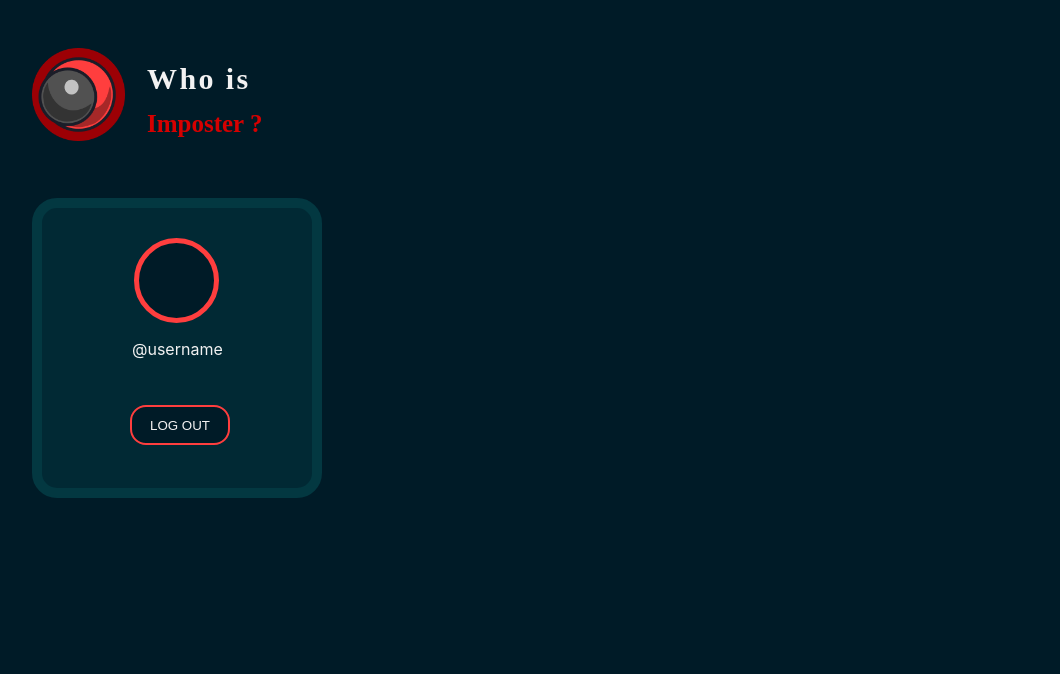
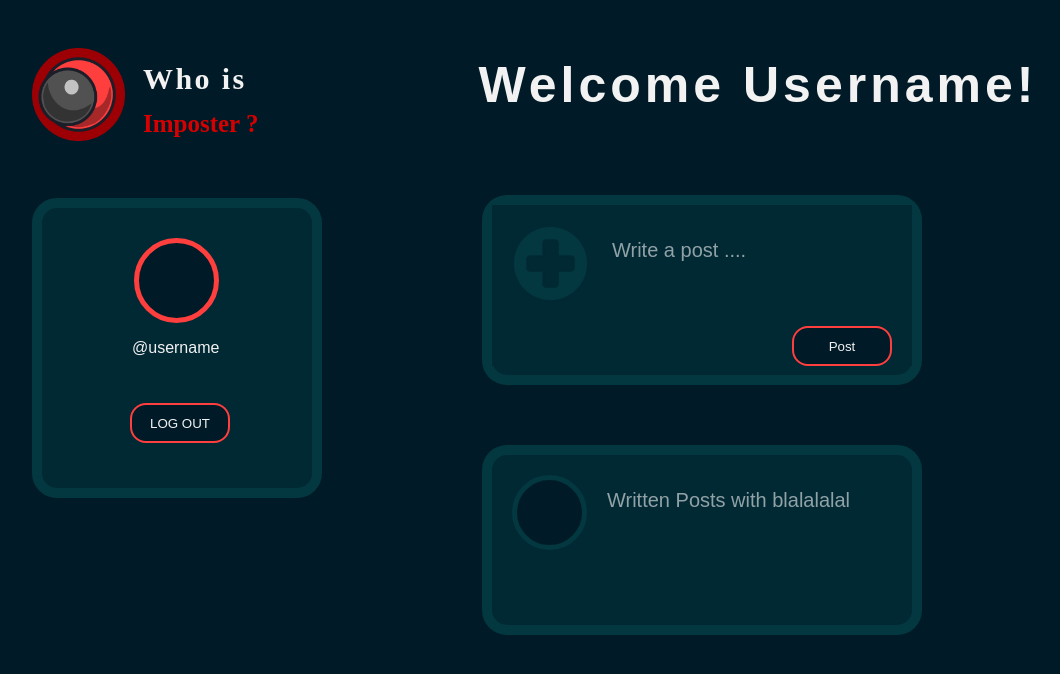
Before and after one commit to Abhishek-kumar09/who-is-imposter-frontend, a React (Create React App) app: page /UserDashboard in a window 1280 px wide. Shown: the top 674 px of the page, without its empty margins (18-1078 px from the left). Built offline with nearby package versions, Linux system fonts and the light colour scheme.

Commit message:
fixed alignments and fonts

```diff
--- a/src/App.css
+++ b/src/App.css
@@ -1,7 +1,7 @@
 .App {
   text-align: center;
 }
-
+@import url('https://fonts.googleapis.com/css2?family=Poppins:wght@100&display=swap');
 .App-logo {
   height: 40vmin;
   pointer-events: none;
--- a/src/User-Dashboard/dashboard.css
+++ b/src/User-Dashboard/dashboard.css
@@ -1,3 +1,6 @@
+*{
+    font-family: 'Poppins', sans-serif;
+}
 .dashboard{
     margin-top: 48px;
     margin-left: 50px;
@@ -5,14 +8,17 @@
 
 .logo > img{
     width: 93px;
+
 }
 
 .side-bar-header{
     display: flex;
+    justify-content: normal;
+    width: 1200px;
 }
 
 .header{
-    margin-left: 22px;
+    margin-left: 18px;
     margin-top: 5px;
 }
 
@@ -42,6 +48,19 @@ align-items: center;
 text-align: center;
 
 }
+
+.welcome{
+    color: #F2F2F2;
+    font-weight: 800;
+font-size: 50px;
+line-height: 75px;
+text-align: right;
+margin-left: 220px;
+
+align-items:flex-end;
+letter-spacing: 0.08em;
+}
+
 
 .user-card{
     position: absolute;
@@ -90,3 +109,96 @@ border-radius: 25px;
     margin-left: 88px;
     margin-top: 30px;
 }
+
+.post-section{
+    margin-left: 450px;
+    margin-top: 50px;
+
+}
+
+.create-post{
+    position: absolute;
+width: 440px;
+height: 190px;
+margin-left: 0;
+
+
+background: #012934;
+border: 10px solid #033841;
+box-sizing: border-box;
+border-radius: 25px;
+}
+.create-post-1{
+    display: flex;
+    background-color: #012934;
+}
+.plus-sign{
+    background-color: #012934;
+    width:100px;
+}
+.plus-sign > img{
+    margin-left: 20px;
+    margin-top: 20px;
+    background: #012934;
+}
+.create-post .text{
+    background: #012934;
+    margin-left: 20px;
+    margin-top: 30px;
+    font-size: 20px;
+line-height: 30px;
+
+color: rgba(242, 242, 242, 0.6);
+
+}
+
+.post-button{
+    background: #012934;
+}
+.post-button>button{
+    border-radius: 16px;
+    color:#F2F2F2;
+    height: 40px;
+    width: 100px;
+    border: 2px solid #FF3E3E;
+    align-self: right;
+    margin-top: 20px;
+    margin-left: 300px;
+}
+
+.posts{
+    margin-left: 0;
+}
+
+.posts-post-1{
+    position: absolute;
+    display:flex;
+width: 440px;
+height: 190px;
+margin-top: 250px;
+background: #012934;
+border: 10px solid #033841;
+box-sizing: border-box;
+border-radius: 25px;
+}
+
+.avatar{
+    width: 75px;
+    height: 75px;
+    margin-left: 20px;
+    margin-top: 20px;
+    background: #001B27;
+    border-radius: 50%;
+    border: 5px solid #033841;
+    box-sizing: border-box;
+
+}
+.posts-post-1 .text{
+    background: #012934;
+    margin-left: 20px;
+    margin-top: 30px;
+    font-size: 20px;
+    line-height: 30px;
+
+    color: rgba(242, 242, 242, 0.6);
+}
--- a/src/User-Dashboard/dashboard.js
+++ b/src/User-Dashboard/dashboard.js
@@ -1,14 +1,18 @@
 import React from 'react'
 import logo from '../assets/logo.png';
+import plus from '../assets/plus.png'
 import { FontAwesomeIcon } from '@fortawesome/react-fontawesome'
 import './dashboard.css'
 
 const Dashboard = () => {
     return (
         <>
-        <div class="dashboard">
+
+
+        <div class="dashboard"> {/*display:flex*/}
+
                 <div class="side-bar">
-        <div class="side-bar-header">
+                    <div class="side-bar-header">  {/*display:flex*/}
 
 
                         <div class="logo">
@@ -26,6 +30,8 @@ const Dashboard = () => {
 
 
                         </div>
+
+                        <div class="welcome">Welcome Username!</div>
 
                     </div>
 
@@ -52,6 +58,42 @@ const Dashboard = () => {
                     </div>
                 </div>
 
+        {/*Sidebar ends*/}
+        <div class="post-section">
+
+            <div class="create-post">
+                <div class="create-post-1"> {/*display:flex*/}
+                    <div class="plus-sign">
+                        <img src={plus} />
+
+                    </div>
+                    <div class="text">
+                        Write a post ....
+                    </div>
+                </div>
+
+                <div class="post-button">
+                    <button>Post</button>
+                </div>
+
+            </div>
+
+            <div class="posts">
+                <div class="posts-post">
+                    <div class="posts-post-1"> {/*display:flex*/}
+                        {/*Get the data from backend*/}
+                        <div class="avatar">
+                        </div>
+                        <div class="text">
+                            Written Posts with blalalalal
+                        </div>
+                    </div>
+                </div>
+
+            </div>
+
+        </div>
+
         </div>
 
 
--- a/src/index.css
+++ b/src/index.css
@@ -1,8 +1,6 @@
 body {
   margin: 0;
-  font-family: -apple-system, BlinkMacSystemFont, 'Segoe UI', 'Roboto', 'Oxygen',
-    'Ubuntu', 'Cantarell', 'Fira Sans', 'Droid Sans', 'Helvetica Neue',
-    sans-serif;
+  font-family: 'Poppins', sans-serif;
   -webkit-font-smoothing: antialiased;
   -moz-osx-font-smoothing: grayscale;
 }
```
Also changed, not shown: src/assets/plus.png (added). Lines whose indentation alone changed are shown as unchanged.
